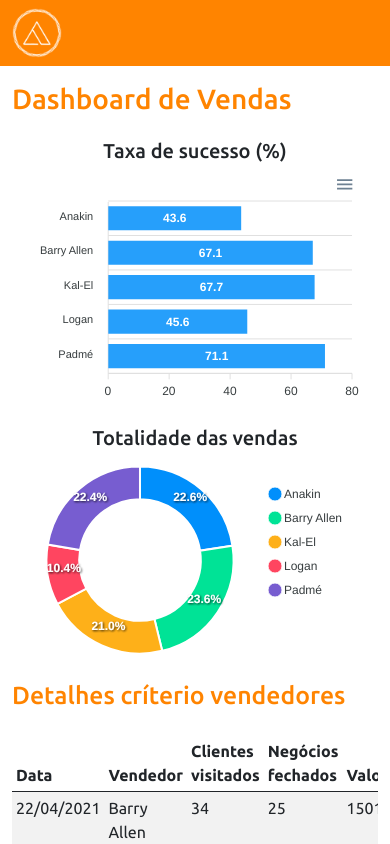
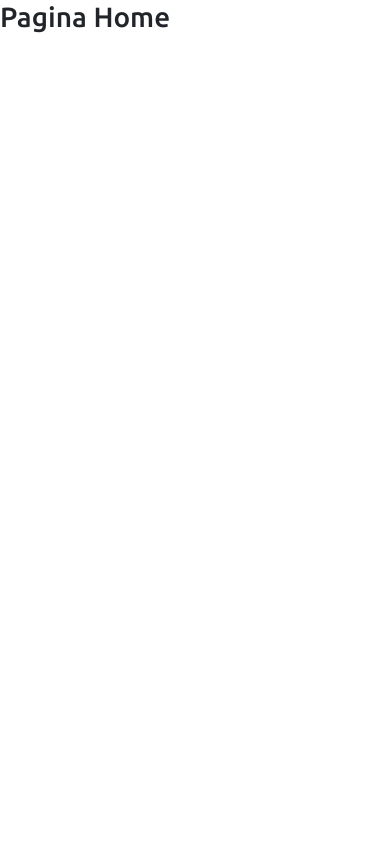
Before and after one commit to carvalhoandre/ws-dashboards, a React (Create React App) app in the folder frontend/: page / in a window 390 px wide. Shown: the top 844 px of the page. Built offline with nearby package versions, Linux system fonts and the light colour scheme.

Commit message:
:construction: Routes

```diff
--- a/frontend/package.json
+++ b/frontend/package.json
@@ -16,6 +16,7 @@
     "react": "^17.0.2",
     "react-apexcharts": "^1.3.9",
     "react-dom": "^17.0.2",
+    "react-router-dom": "^5.2.0",
     "react-scripts": "4.0.3",
     "typescript": "^4.1.2",
     "web-vitals": "^1.0.1"
@@ -43,5 +44,8 @@
       "last 1 firefox version",
       "last 1 safari version"
     ]
+  },
+  "devDependencies": {
+    "@types/react-router-dom": "^5.1.7"
   }
 }
--- a/frontend/src/App.tsx
+++ b/frontend/src/App.tsx
@@ -1,33 +1,8 @@
-import BarChart from "components/BarChart";
-import DataTable from "components/DataTable";
-import DonutChart from "components/DonutChart";
-import Footer from "components/Footer";
-import NavBar from "components/NavBar";
+import Routes from './Routes'
 
 function App() {
   return (
-    <>
-      <NavBar />
-      <div className="container">
-        <h1 className="text-primary py-3">Dashboard de Vendas</h1>
-
-        <div className="row px-3">
-          <div className="col-sm-6">
-            <h5 className="text-center text-secundary">Taxa de sucesso (%)</h5>
-            <BarChart />
-          </div>
-          <div className="col-sm-6">
-            <h5 className="text-center text-secundary">Totalidade das vendas</h5>
-            <DonutChart />
-          </div>
-        </div>
-        <div className="py-3">
-          <h2 className="text-primary">Detalhes críterio vendedores</h2>
-        </div>
-        <DataTable />
-      </div>
-      <Footer />
-    </>
+    <Routes />
   );
 }
 
--- /dev/null
+++ b/frontend/src/Routes.tsx
@@ -0,0 +1,21 @@
+import Dashboard from "pages/Dashboard";
+import Home from "pages/Home";
+import { BrowserRouter, Switch, Route } from "react-router-dom";
+
+
+const Routes = () => {
+    return (
+        <BrowserRouter>
+            <Switch>
+                <Route path="/" exact>
+                    <Home />
+                </Route>
+                <Route path="/dashboard" exact>
+                    <Dashboard />
+                </Route>
+            </Switch>
+        </BrowserRouter>
+    );
+}
+
+export default Routes;
--- /dev/null
+++ b/frontend/src/pages/Dashboard/index.tsx
@@ -0,0 +1,34 @@
+import BarChart from "components/BarChart";
+import DataTable from "components/DataTable";
+import DonutChart from "components/DonutChart";
+import Footer from "components/Footer";
+import NavBar from "components/NavBar";
+
+const Dashboard = () => {
+    return (
+        <>
+            <NavBar />
+            <div className="container">
+                <h1 className="text-primary py-3">Dashboard de Vendas</h1>
+
+                <div className="row px-3">
+                    <div className="col-sm-6">
+                        <h5 className="text-center text-secundary">Taxa de sucesso (%)</h5>
+                        <BarChart />
+                    </div>
+                    <div className="col-sm-6">
+                        <h5 className="text-center text-secundary">Totalidade das vendas</h5>
+                        <DonutChart />
+                    </div>
+                </div>
+                <div className="py-3">
+                    <h2 className="text-primary">Detalhes críterio vendedores</h2>
+                </div>
+                <DataTable />
+            </div>
+            <Footer />
+        </>
+    );
+}
+
+export default Dashboard;
--- /dev/null
+++ b/frontend/src/pages/Home/index.tsx
@@ -0,0 +1,11 @@
+
+
+const Home = () => {
+    return (
+        <div>
+            <h1>Pagina Home</h1>
+        </div>
+    );
+}
+
+export default Home;
```
Also changed, not shown: 1 other file (tests, documents, lock files or other folders).
